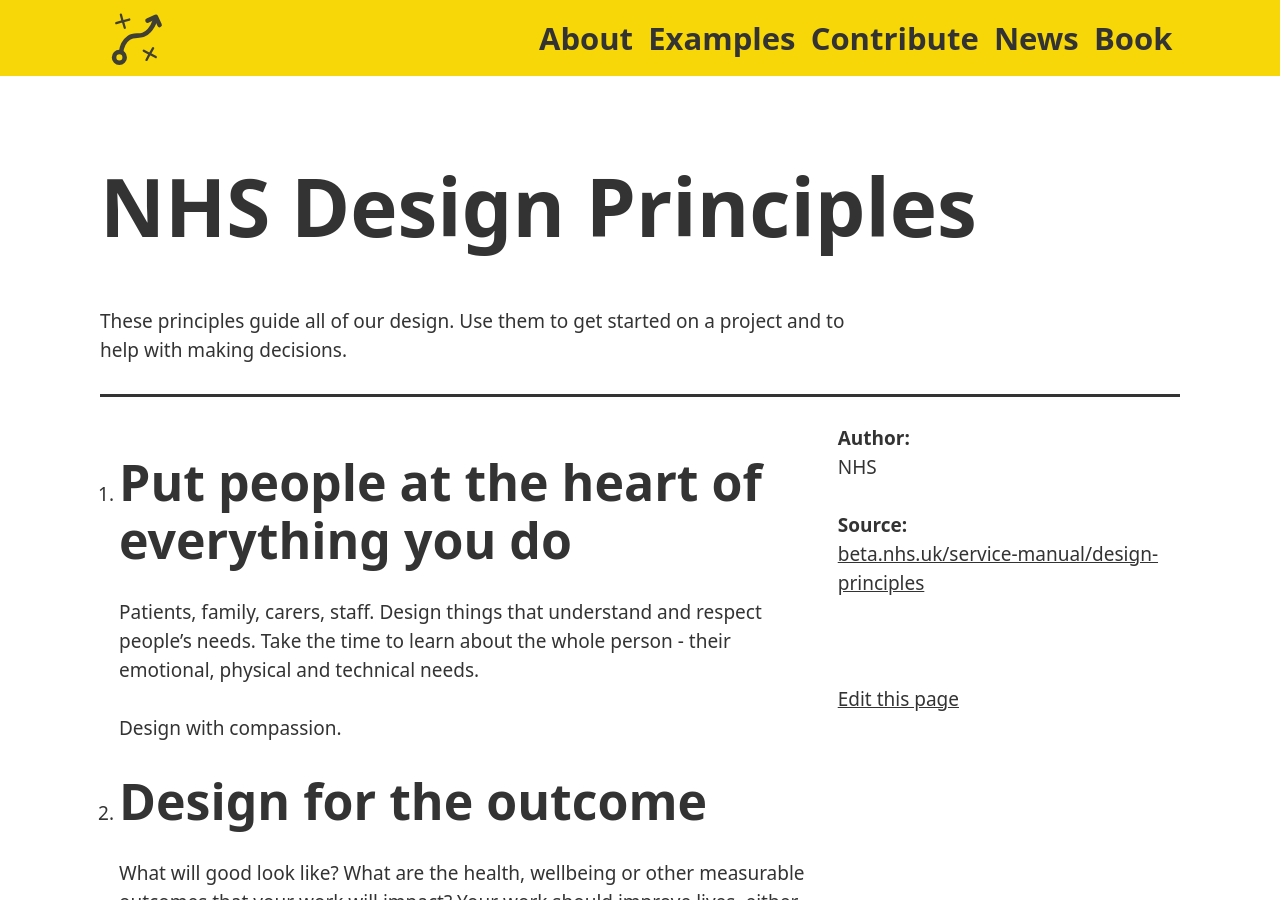
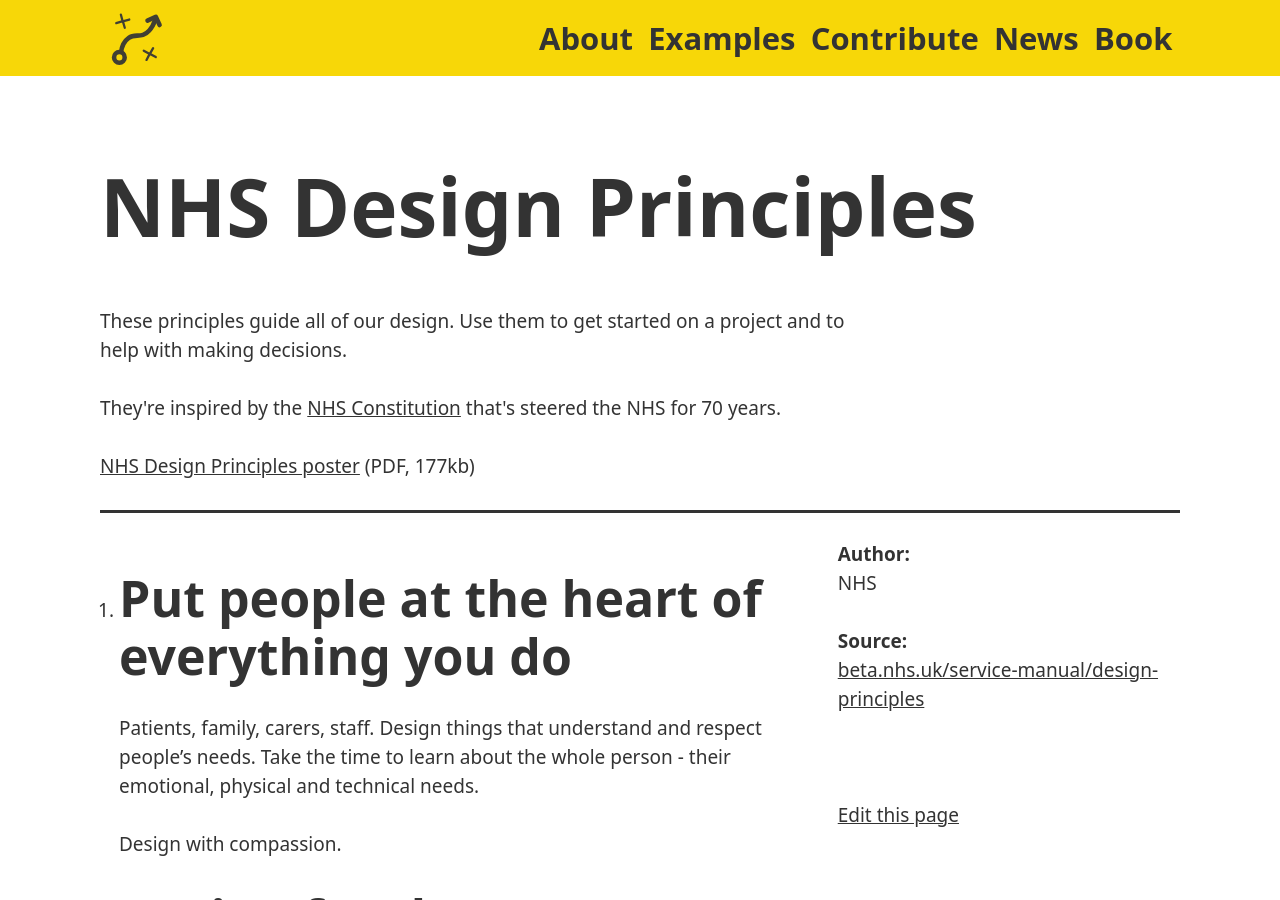
Before and after one commit to benbrignell/principles.design, a Jekyll site: the page built from _examples/nhs-design-principles.md, in a window 1280 px wide and 900 px high. Built offline with Jekyll 4.4.1, drawn with Linux system fonts in a browser that asks for light colours.

Commit message:
it's not me it's github pages

```diff
--- a/_examples/nhs-design-principles.md
+++ b/_examples/nhs-design-principles.md
@@ -6,7 +6,9 @@
 overview: |
         These principles guide all of our design. Use them to get started on a project and to help with making decisions.
 
+        They're inspired by the <a href="https://www.gov.uk/government/publications/the-nhs-constitution-for-england/the-nhs-constitution-for-england">NHS Constitution</a> that's steered the NHS for 70 years.
 
+        <a href="https://beta.nhs.uk/service-manual/assets/NHS_design_principles.pdf">NHS Design Principles poster</a> (PDF, 177kb)
 
 
 link: https://beta.nhs.uk/service-manual/design-principles
```
